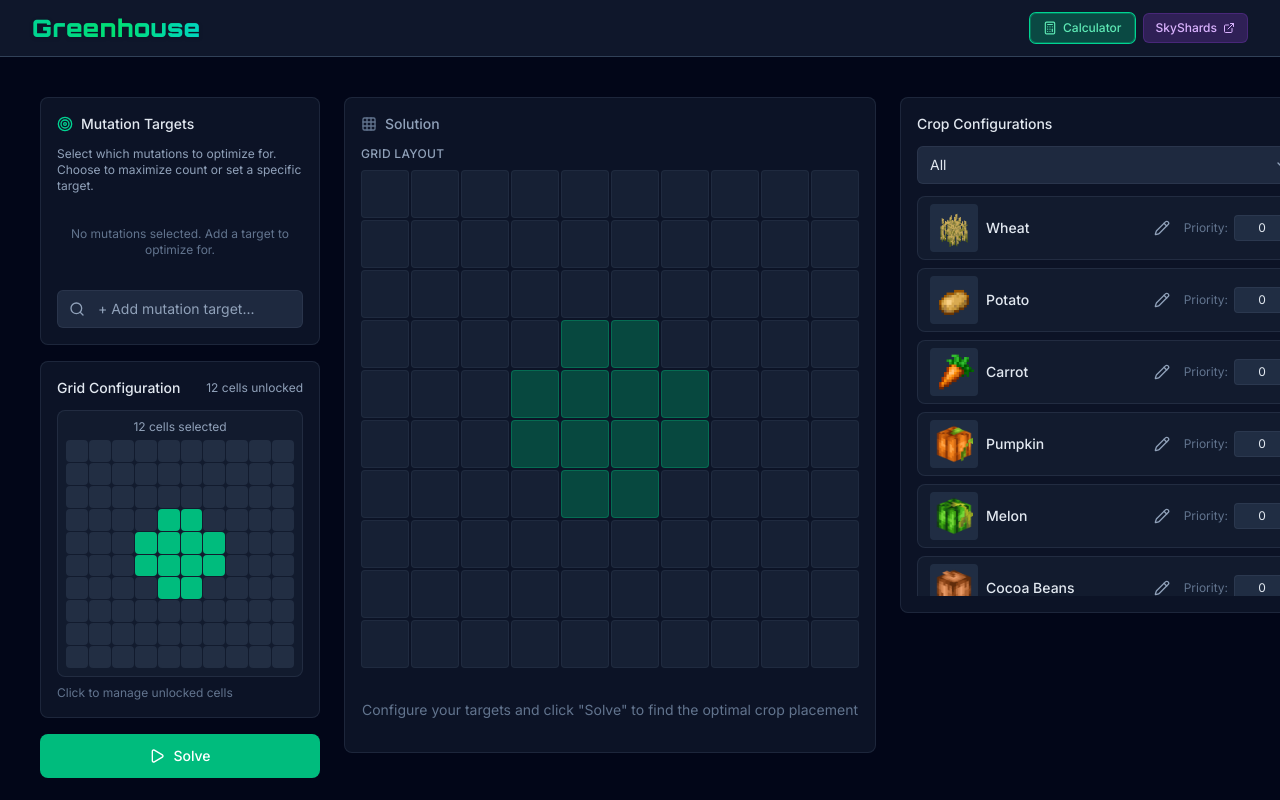
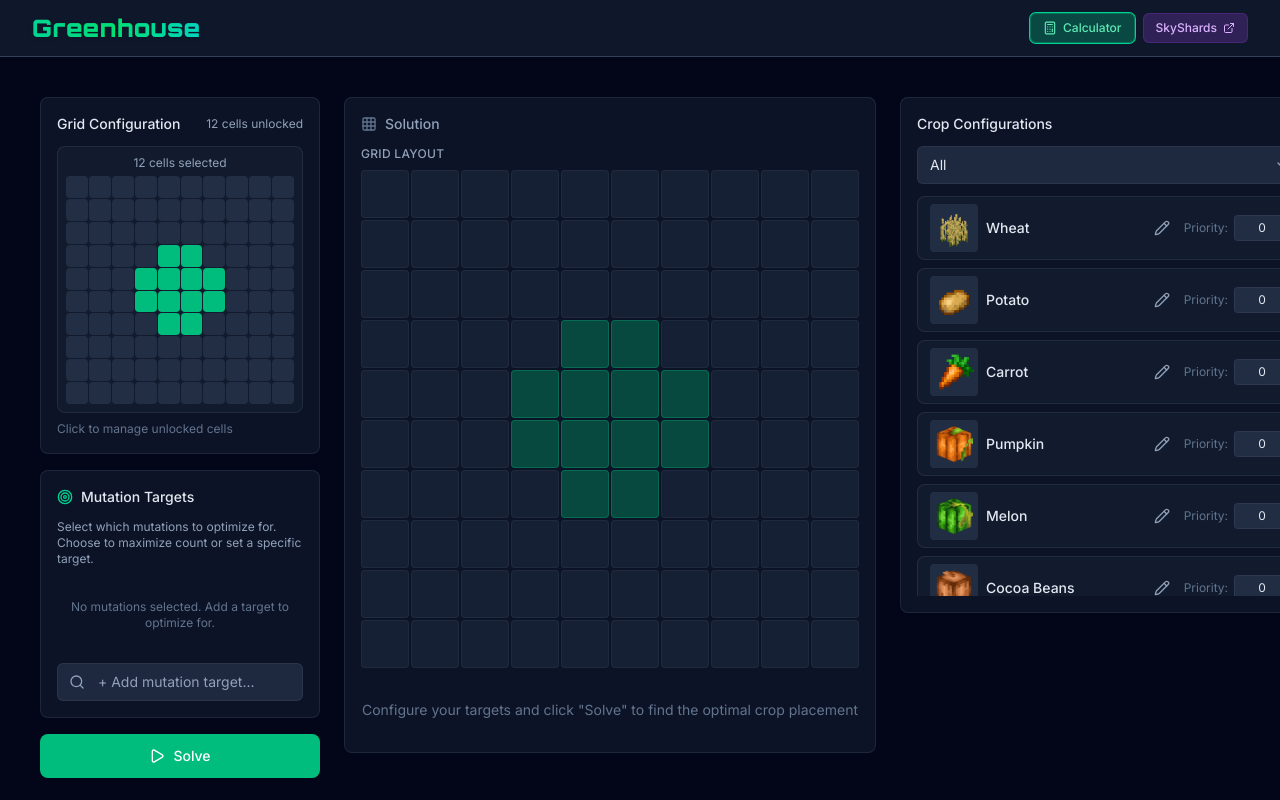
Before and after one commit to Campionnn/SkyShards, a React (Vite) app: page / in a window 1280 px wide. Shown: the top 800 px of the page. Built offline with nearby package versions, Linux system fonts and the light colour scheme.

Commit message:
move grid preview above mutation targets

```diff
--- a/src/pages/CalculatorPage.tsx
+++ b/src/pages/CalculatorPage.tsx
@@ -127,9 +127,6 @@ export const CalculatorPage: React.FC = () => {
         <div className="grid grid-cols-1 lg:grid-cols-[280px_1fr_420px] gap-6">
           {/* Column 1 - Configuration */}
           <div className="space-y-4">
-            {/* Mutation Targets */}
-            <MutationTargets />
-
             {/* Grid Preview - small clickable preview */}
             <div className="bg-slate-800/40 border border-slate-600/30 rounded-lg p-4">
               <div className="flex items-center justify-between mb-3">
@@ -143,6 +140,9 @@ export const CalculatorPage: React.FC = () => {
                 Click to manage unlocked cells
               </p>
             </div>
+
+            {/* Mutation Targets */}
+            <MutationTargets />
 
             {/* Solve Button */}
             <button
```
